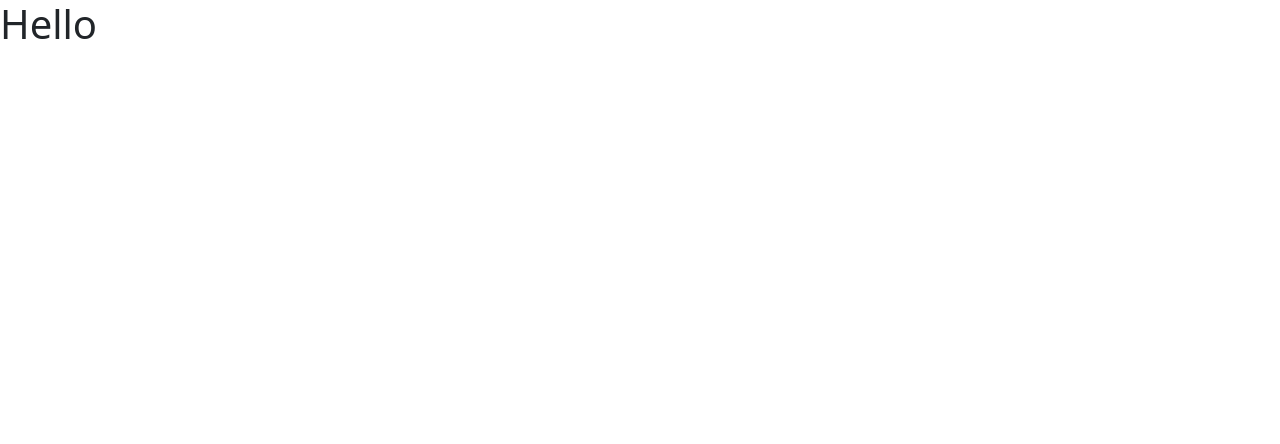
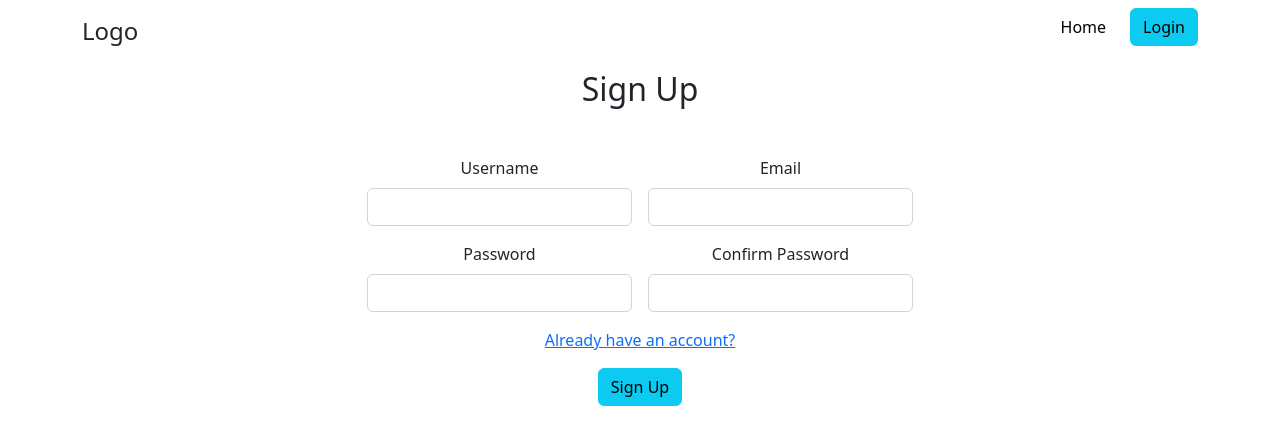
Before and after one commit to Elizabeth-M-M/mag_trendwatcher_daily, a React (Create React App) app in the folder client/: page /signup in a window 1280 px wide. Shown: the top 444 px of the page. Built offline with nearby package versions, Linux system fonts and the light colour scheme; no server answers.

Commit message:
Added React components for the User login, signup, logout and staying logged in

```diff
--- a/client/src/App.js
+++ /dev/null
@@ -1,10 +0,0 @@
-
-import './App.css';
-
-function App() {
-  return (
-    <h1>Hello</h1>
-  );
-}
-
-export default App;
--- /dev/null
+++ b/client/src/components/App.js
@@ -0,0 +1,30 @@
+import React, { useState, useEffect } from "react";
+import "./App.css";
+import { Routes, Route } from "react-router-dom";
+import Navbar from "./Navbar";
+import Home from "./Home";
+import Login from "./Login";
+import Signup from "./Signup";
+const App = () => {
+  const [user, setUser] = useState(null);
+  useEffect(() => {
+    fetch("/me").then((res) => {
+      if (res.ok) {
+        res.json().then((user) => setUser(user));
+      }
+    });
+  }, []);
+
+  return (
+    <div className="container">
+      <Navbar user={user} onLogout={setUser} />
+      <Routes>
+        <Route path="/" element={<Home user={user} />}></Route>
+        <Route path="/login" element={<Login handleUser={setUser} />}></Route>
+        <Route path="/signup" element={<Signup handleUser={setUser} />}></Route>
+      </Routes>
+    </div>
+  );
+};
+
+export default App;
--- /dev/null
+++ b/client/src/components/Home.js
@@ -0,0 +1,13 @@
+import React from "react";
+
+const Home = ({user}) => {
+  return (
+    <>
+    {user?<p>Welcome, {user.username}</p>:null}
+
+      <h1>This is home</h1>
+    </>
+  );
+};
+
+export default Home;
--- /dev/null
+++ b/client/src/components/Login.js
@@ -0,0 +1,103 @@
+import React, { useState } from "react";
+import { Link, useNavigate } from "react-router-dom";
+
+const Login = ({handleUser}) => {
+  const navigator = useNavigate();
+  const [errors, setErrors] = useState([]);
+
+  const [loginFormData, setFormData] = useState({
+    username: "",
+    password: "",
+  });
+
+  function handleInputs(event) {
+    const name = event.target.name;
+    const value = event.target.value;
+    setFormData({
+      ...loginFormData,
+      [name]: value,
+    });
+  }
+  // This POST request creates a user on the database and logs in a user to the program
+  function handleSubmit(event) {
+    event.preventDefault();
+
+    fetch("/login", {
+      method: "POST",
+      headers: {
+        "Content-Type": "application/json",
+      },
+      body: JSON.stringify(loginFormData),
+    }).then((r) => {
+      if (r.ok) {
+        r.json().then((user) => handleUser(user));
+        setFormData({
+          username: "",
+          email: "",
+          password: "",
+          password_confirmation: "",
+        });
+        navigator("/");
+      } else {
+        r.json().then((err) => setErrors(err.errors));
+      }
+    });
+  }
+
+  return (
+    <div className="page-min-height text-center">
+      <h2 className=" theme-color">Log In</h2>
+      <div className="container">
+        <div className="col-6 m-auto mt-5">
+          <form
+            className="row g-3 needs-validation"
+            onSubmit={handleSubmit}
+            novalidate
+          >
+            <div className="col-md-6">
+              <label htmlFor="username" className="form-label">
+                Username
+              </label>
+              <input
+                type="text"
+                className="form-control"
+                id="username"
+                onChange={handleInputs}
+                name="username"
+                value={loginFormData.username}
+                required
+              />
+            </div>
+            <div className="col-md-6">
+              <label htmlFor="password" className="form-label">
+                Password
+              </label>
+              <input
+                type="password"
+                className="form-control"
+                id="password"
+                onChange={handleInputs}
+                name="password"
+                value={loginFormData.password}
+                required
+              />
+            </div>
+            <Link to="/signup">Don't have an account?</Link>
+            <div className="col-12">
+              <button type="submit" className="btn btn-info">
+                Log in
+              </button>
+            </div>
+            <ul>
+              {errors.length > 0
+                ? errors.map((err) => <li key={err}>{err}</li>)
+                : null}
+            </ul>
+          </form>
+        </div>
+      </div>
+    </div>
+  );
+};
+
+export default Login;
--- /dev/null
+++ b/client/src/components/Navbar.css
@@ -0,0 +1,22 @@
+
+.menu-list li a {
+  text-decoration: none;
+  color: black;
+}
+.menu-list li{
+  list-style: none;
+}
+.menu-list li:hover {
+  background-color: rgb(188, 250, 234);
+}
+.right-nav{
+  display: flex;
+  align-items: center;
+  justify-content: space-between;
+}
+/* @media (min-width: 600px) {
+  .menu-list li:hover {
+      color: rgb(25, 189, 148);
+      background-color: transparent;
+    }
+} */
--- /dev/null
+++ b/client/src/components/Navbar.js
@@ -0,0 +1,44 @@
+import React from "react";
+import { Link, useNavigate } from "react-router-dom";
+import './Navbar.css'
+
+const Navbar = ({user, onLogout}) => {
+  const navigator = useNavigate();
+  function handleLogout(){
+    fetch("/logout", {
+      method: "DELETE",
+    }).then(() => onLogout());
+  }
+  return (
+    <nav className="navbar" id="navtitle">
+      <h4 href="#" className="theme-color me-3">
+        Logo
+      </h4>
+      <div className="right-nav">
+        <ul className="menu-list">
+          <li className="nav-item pe-4">
+            <Link to="/">Home</Link>
+          </li>
+        </ul>
+        <p>
+          {!user? (
+            <button
+              className="btn btn-info"
+              onClick={() => {
+                navigator("/login");
+              }}
+            >
+              Login
+            </button>
+          ) : (
+            <button className="btn btn-info" onClick={handleLogout}>
+              Logout
+            </button>
+          )}
+        </p>
+      </div>
+    </nav>
+  );
+};
+
+export default Navbar;
--- /dev/null
+++ b/client/src/components/Signup.js
@@ -0,0 +1,130 @@
+import React, { useState } from "react";
+import { Link, useNavigate } from "react-router-dom";
+
+const Signup = ({handleUser}) => {
+  const navigator = useNavigate();
+  const[errors, setErrors]=useState([])
+
+  const [signUpFormData, setFormData] = useState({
+    username: "",
+    email: "",
+    password: "",
+    password_confirmation:""
+  });
+
+  function handleInputs(event) {
+    const name = event.target.name;
+    const value = event.target.value;
+    setFormData({
+      ...signUpFormData,
+      [name]: value,
+    });
+  }
+  // This POST request creates a user on the database and logs in a user to the program
+  function handleSubmit(event) {
+    event.preventDefault();
+    fetch("/signup", {
+      method: "POST",
+      headers: {
+        "Content-Type": "application/json",
+      },
+      body: JSON.stringify(signUpFormData),
+    })
+      .then((r) => {
+        if(r.ok){
+          r.json().then((user) => handleUser(user));
+          setFormData({
+            username: "",
+            email: "",
+            password: "",
+            password_confirmation: "",
+          });
+          navigator("/");
+        }else{
+          r.json().then(err=>setErrors(err.errors))
+
+        }
+      })
+  }
+
+  return (
+    <div className="page-min-height text-center">
+      <h2 className=" theme-color">Sign Up</h2>
+      <div className="container">
+        <div className="col-6 m-auto mt-5">
+          <form
+            className="row g-3 needs-validation"
+            onSubmit={handleSubmit}
+            novalidate
+          >
+            <div className="col-md-6">
+              <label htmlFor="username" className="form-label">
+                Username
+              </label>
+              <input
+                type="text"
+                className="form-control"
+                id="username"
+                onChange={handleInputs}
+                name="username"
+                value={signUpFormData.username}
+                required
+              />
+            </div>
+            <div className="col-md-6">
+              <label htmlFor="email" className="form-label">
+                Email
+              </label>
+              <input
+                type="email"
+                className="form-control"
+                id="email"
+                onChange={handleInputs}
+                name="email"
+                value={signUpFormData.email}
+                required
+              />
+            </div>
+            <div className="col-md-6">
+              <label htmlFor="password" className="form-label">
+                Password
+              </label>
+              <input
+                type="password"
+                className="form-control"
+                id="password"
+                onChange={handleInputs}
+                name="password"
+                value={signUpFormData.password}
+                required
+              />
+            </div>
+            <div className="col-md-6">
+              <label htmlFor="password_confirmation" className="form-label">
+                Confirm Password
+              </label>
+              <input
+                type="password"
+                className="form-control"
+                id="password_confirmation"
+                onChange={handleInputs}
+                name="password_confirmation"
+                value={signUpFormData.password_confirmation}
+                required
+              />
+            </div>
+            <Link to="/login">Already have an account?</Link>
+            <div className="col-12">
+              <button type="submit" className="btn btn-info">
+                Sign Up
+              </button>
+            </div>
+            <ul>{errors.length > 0 ? errors.map(err=>(<li key={err}>{err}</li>)) : null}</ul>
+          </form>
+        </div>
+      </div>
+    </div>
+  );
+};
+
+export default Signup;
--- a/client/src/index.js
+++ b/client/src/index.js
@@ -1,7 +1,7 @@
 import React from "react";
 import ReactDOM from "react-dom";
 import "./index.css";
-import App from "./App";
+import App from "./components/App.js";
 import reportWebVitals from "./reportWebVitals";
 import "bootstrap/dist/css/bootstrap.min.css";
 import "bootstrap/dist/js/bootstrap.bundle.min.js";
```
Also changed, not shown: client/src/components/App.css (renamed from client/src/App.css), 1 other file (tests, documents, lock files or other folders).
